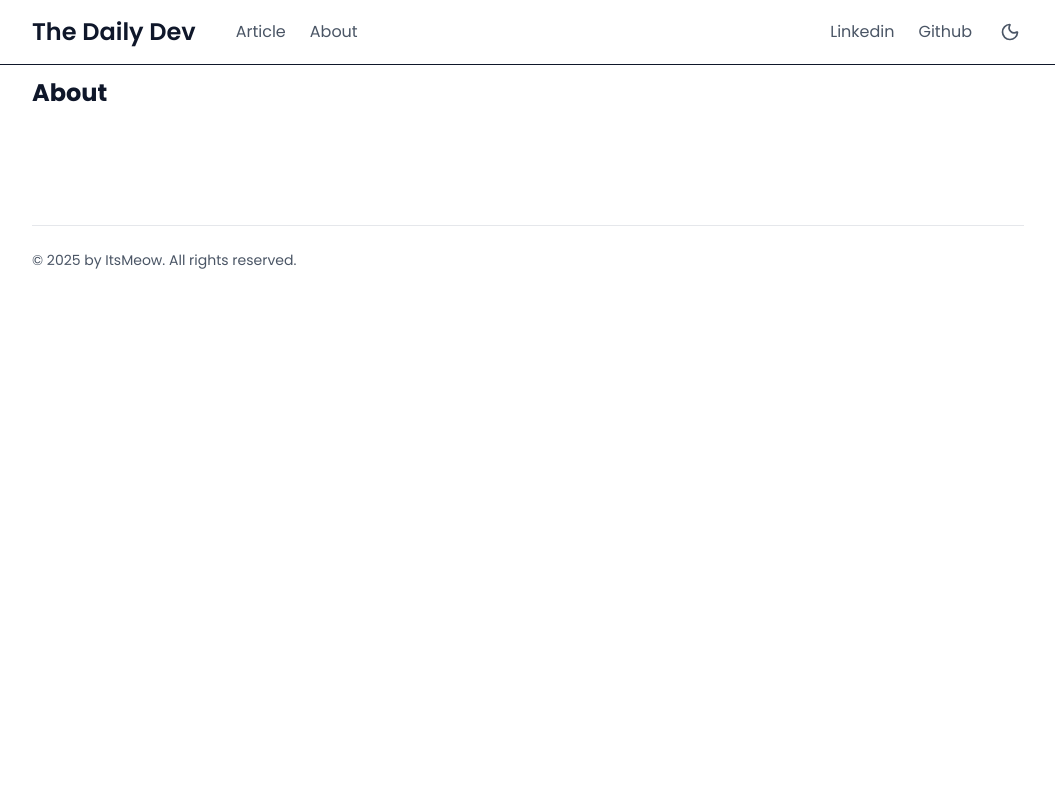
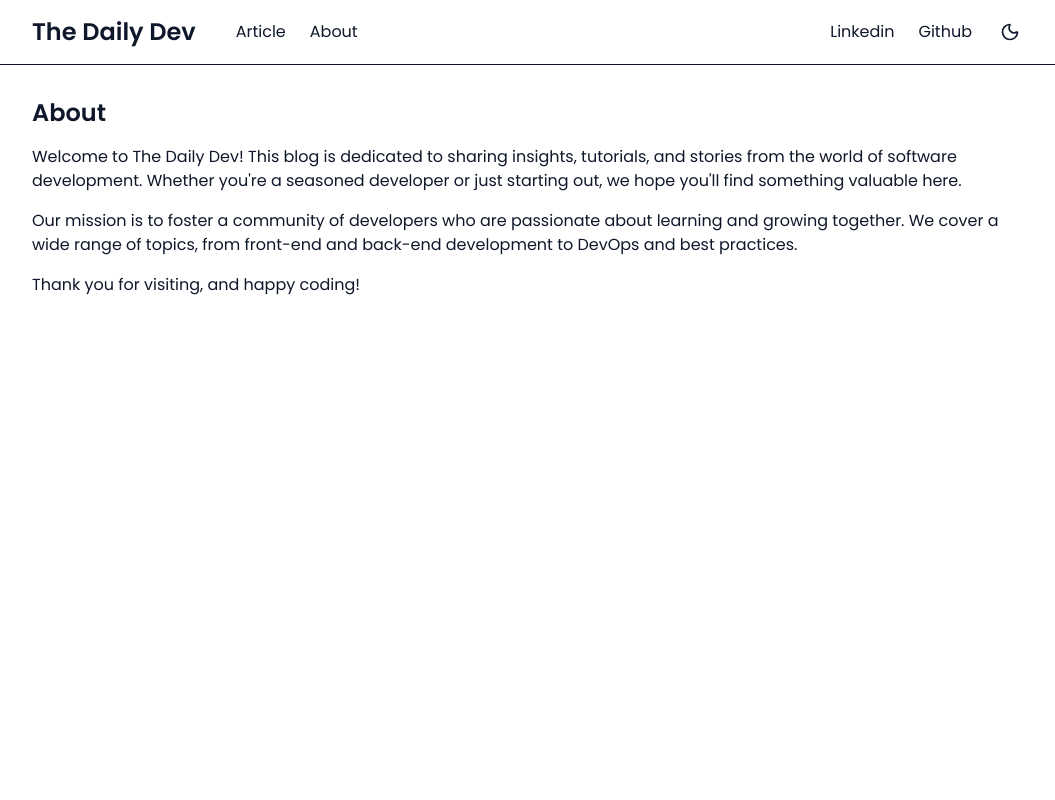
Before and after one commit to azrilpramudia/my-personal-blog, a React (Vite) app: page /about in a window 1280 px wide. Shown: the top 800 px of the page, without its empty margins (112-1167 px from the left). Built offline with nearby package versions, Linux system fonts and the light colour scheme.

Commit message:
fix: dark and light mode

```diff
--- a/index.html
+++ b/index.html
@@ -1,5 +1,5 @@
 <!DOCTYPE html>
-<html lang="en" class="theme-light">
+<html lang="en">
   <head>
     <meta charset="UTF-8" />
     <link rel="icon" type="image/svg+xml" href="/dev.png" />
--- a/src/components/Navbar.jsx
+++ b/src/components/Navbar.jsx
@@ -5,12 +5,10 @@ import { Link } from "react-router-dom";
 const Navbar = () => {
   const [open, setOpen] = useState(false);
 
-  // Load theme from localStorage
   const [dark, setDark] = useState(() => {
     return localStorage.getItem("theme") === "dark";
   });
 
-  // Apply theme to <html>
   useEffect(() => {
     if (dark) {
       document.documentElement.classList.add("dark");
@@ -24,23 +22,31 @@ const Navbar = () => {
   const toggleTheme = () => setDark(!dark);
 
   return (
-    <nav className="w-full border-b bg-white dark:bg-gray-900 dark:text-gray-100 font-poppins">
+    <nav
+      className="
+        w-full border-b font-poppins
+        bg-[var(--nav-bg-current)]
+        text-[var(--nav-text-current)]
+        transition-colors duration-300
+      "
+    >
       <div className="max-w-5xl mx-auto px-4 py-4 flex items-center justify-between">
-        {/* Left + Middle */}
+        {/* Left */}
         <div className="flex items-center gap-10">
-          {/* Title */}
           <Link to="/" className="text-2xl font-semibold">
             The Daily Dev
           </Link>
 
-          {/* Desktop Navigation */}
-          <div className="hidden md:flex items-center gap-6 text-gray-600 dark:text-gray-300">
+          {/* Desktop Nav */}
+          <div className="hidden md:flex items-center gap-6">
             <Link
               to="/article"
               className="
-                relative inline-block hover:text-black dark:hover:text-white
+                relative inline-block
+                hover:text-[var(--nav-text-current)]
                 after:content-[''] after:absolute after:left-0 after:-bottom-1
-                after:h-[2px] after:w-0 after:bg-current
+                after:h-[2px] after:w-0
+                after:bg-[var(--nav-text-current)]
                 after:transition-all after:duration-300
                 hover:after:w-full
               "
@@ -51,9 +57,11 @@ const Navbar = () => {
             <Link
               to="/about"
               className="
-                relative inline-block hover:text-black dark:hover:text-white
+                relative inline-block
+                hover:text-[var(--nav-text-current)]
                 after:content-[''] after:absolute after:left-0 after:-bottom-1
-                after:h-[2px] after:w-0 after:bg-current
+                after:h-[2px] after:w-0
+                after:bg-[var(--nav-text-current)]
                 after:transition-all after:duration-300
                 hover:after:w-full
               "
@@ -63,33 +71,21 @@ const Navbar = () => {
           </div>
         </div>
 
-        {/* Right Side */}
-        <div className="flex items-center gap-6 text-gray-600 dark:text-gray-300">
-          {/* Desktop Social */}
+        {/* Right */}
+        <div className="flex items-center gap-6">
           <div className="hidden md:flex items-center gap-6">
-            <a
-              href="#"
-              className="hover:text-black dark:hover:text-white hover:underline underline-offset-4"
-            >
+            <a href="#" className="hover:underline underline-offset-4">
               Linkedin
             </a>
-            <a
-              href="#"
-              className="hover:text-black dark:hover:text-white hover:underline underline-offset-4"
-            >
+            <a href="#" className="hover:underline underline-offset-4">
               Github
             </a>
           </div>
 
-          {/* Dark Mode Toggle */}
-          <button
-            onClick={toggleTheme}
-            className="p-1 hover:opacity-70 transition"
-          >
+          <button onClick={toggleTheme} className="p-1 hover:opacity-70">
             {dark ? <Sun size={20} /> : <Moon size={20} />}
           </button>
 
-          {/* Mobile Menu Button */}
           <button
             className="md:hidden p-1 hover:opacity-70"
             onClick={() => setOpen(!open)}
@@ -99,10 +95,15 @@ const Navbar = () => {
         </div>
       </div>
 
-      {/* Mobile Dropdown */}
       {open && (
-        <div className="md:hidden border-t py-4 px-4 bg-white dark:bg-gray-900">
-          <div className="flex flex-col gap-4 text-gray-700 dark:text-gray-300">
+        <div
+          className="
+            md:hidden border-t py-4 px-4
+            bg-[var(--nav-bg-current)]
+            text-[var(--nav-text-current)]
+          "
+        >
+          <div className="flex flex-col gap-4">
             <Link
               to="/article"
               onClick={() => setOpen(false)}
@@ -110,6 +111,7 @@ const Navbar = () => {
             >
               Article
             </Link>
+
             <Link
               to="/about"
               onClick={() => setOpen(false)}
@@ -125,6 +127,7 @@ const Navbar = () => {
             >
               Linkedin
             </a>
+
             <a
               href="#"
               onClick={() => setOpen(false)}
--- a/src/index.css
+++ b/src/index.css
@@ -4,37 +4,44 @@
 @theme {
   --font-poppins: "Poppins", sans-serif;
 
-  /* LIGHT THEME COLORS */
+  /* NAVBAR Light theme */
+  --nav-bg: #ffffff;
+  --nav-text: #0f172a;
+
+  /* NAVBAR Dark theme */
+  --nav-bg-dark: #0b1627;
+  --nav-text-dark: #f8fafc;
+
+  /* PAGE Light theme */
   --color-bg: #ffffff;
   --color-text: #0f172a;
-  --color-nav-bg: #ffffff;
-  --color-nav-text: #0f172a;
 
-  /* DARK THEME COLORS */
-  --color-bg-dark: #0f172a;
+  /* PAGE Dark theme */
+  --color-bg-dark: #0b1627;
   --color-text-dark: #f8fafc;
-  --color-nav-bg-dark: #0f172a;
-  --color-nav-text-dark: #f8fafc;
 }
 
-/* LIGHT MODE DEFAULT */
+/* Default light mode */
 :root {
-  color-scheme: light;
+  --page-bg-current: var(--color-bg);
+  --page-text-current: var(--color-text);
 
-  background-color: var(--color-bg);
-  color: var(--color-text);
+  --nav-bg-current: var(--nav-bg);
+  --nav-text-current: var(--nav-text);
 }
 
-/* DARK MODE ACTIVE */
+/* Dark mode */
 .dark {
-  color-scheme: dark;
+  --page-bg-current: var(--color-bg-dark);
+  --page-text-current: var(--color-text-dark);
 
-  background-color: var(--color-bg-dark);
-  color: var(--color-text-dark);
+  --nav-bg-current: var(--nav-bg-dark);
+  --nav-text-current: var(--nav-text-dark);
 }
 
-/* Make body inherit background for full-page theme */
+/* Global website background */
 body {
-  background-color: inherit;
-  color: inherit;
+  background-color: var(--page-bg-current);
+  color: var(--page-text-current);
+  transition: background-color 0.3s ease, color 0.3s ease;
 }
--- a/src/pages/About.jsx
+++ b/src/pages/About.jsx
@@ -1,7 +1,21 @@
 const About = () => {
   return (
-    <div className="max-w-5xl mx-auto px-4 font-poppins">
-      <h1 className="font-bold text-2xl py-3">About</h1>
+    <div className="min-h-screen font-poppins">
+      <div className="max-w-5xl mx-auto px-4 py-8">
+        <h1 className="text-2xl font-semibold">About</h1>
+        <p className="mt-4">
+          Welcome to The Daily Dev! This blog is dedicated to sharing insights,
+          tutorials, and stories from the world of software development. Whether
+          you're a seasoned developer or just starting out, we hope you'll find
+          something valuable here.
+        </p>
+        <p className="mt-4">
+          Our mission is to foster a community of developers who are passionate
+          about learning and growing together. We cover a wide range of topics,
+          from front-end and back-end development to DevOps and best practices.
+        </p>
+        <p className="mt-4">Thank you for visiting, and happy coding!</p>
+      </div>
     </div>
   );
 };
```
